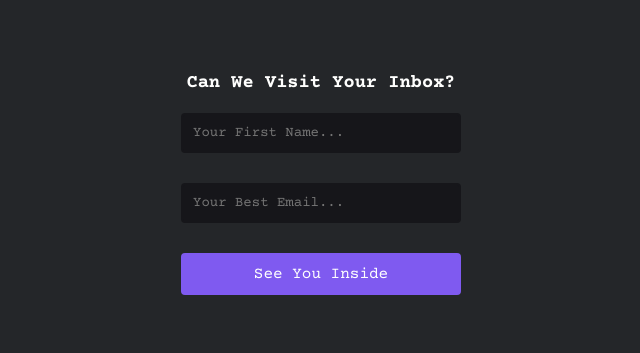
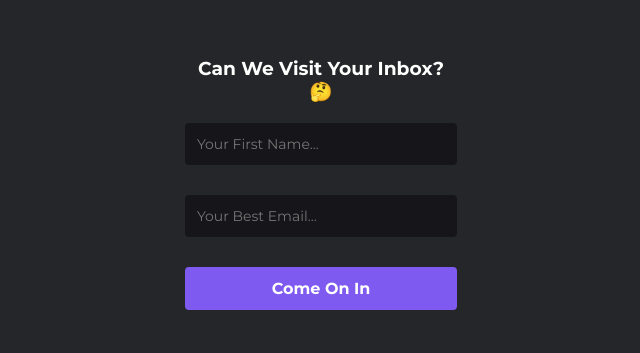
Before and after one commit to ravinderdeol/form-validator, a plain HTML site: page index.html in a window 1280 px wide. Shown: the part 217-570 px from the top of the page, without its empty margins (319-959 px from the left). Drawn offline with nearby package versions, Linux system fonts and the light colour scheme.

Commit message:
styling updated

```diff
--- a/index.html
+++ b/index.html
@@ -11,7 +11,7 @@
 <body>
     <div class="container">
         <form id="form" class="form">
-            <h3>Can We Visit Your Inbox?</h3>
+            <h3>Can We Visit Your Inbox? 🤔</h3>
             <div class="form-control">
                 <input type="text" id="name" placeholder="Your First Name...">
                 <small>Error Message</small>
@@ -20,7 +20,9 @@
                 <input type="text" id="email" placeholder="Your Best Email...">
                 <small>Error Message</small>
             </div>
-            <button>See You Inside</button>
+            <button>
+                <strong>Come On In</strong>
+            </button>
         </form>
     </div>
     <script src="script.js"></script>
--- a/style.css
+++ b/style.css
@@ -1,4 +1,4 @@
-@import url('https://fonts.googleapis.com/css2?family=Courier+Prime:wght@400;700&display=swap');
+@import url('https://fonts.googleapis.com/css2?family=Montserrat:wght@400;700&display=swap');
 
 :root {
     --success-color: #00ebc7;
@@ -7,7 +7,7 @@
 
 * {
     box-sizing: border-box;
-    font-family: 'Courier Prime', monospace;
+    font-family: 'Montserrat', sans-serif;
 }
 
 body {
@@ -22,7 +22,7 @@ body {
 
 .container {
     border-radius: 4px;
-    width: 360px;
+    width: 352px;
 }
 
 h3 {
```
